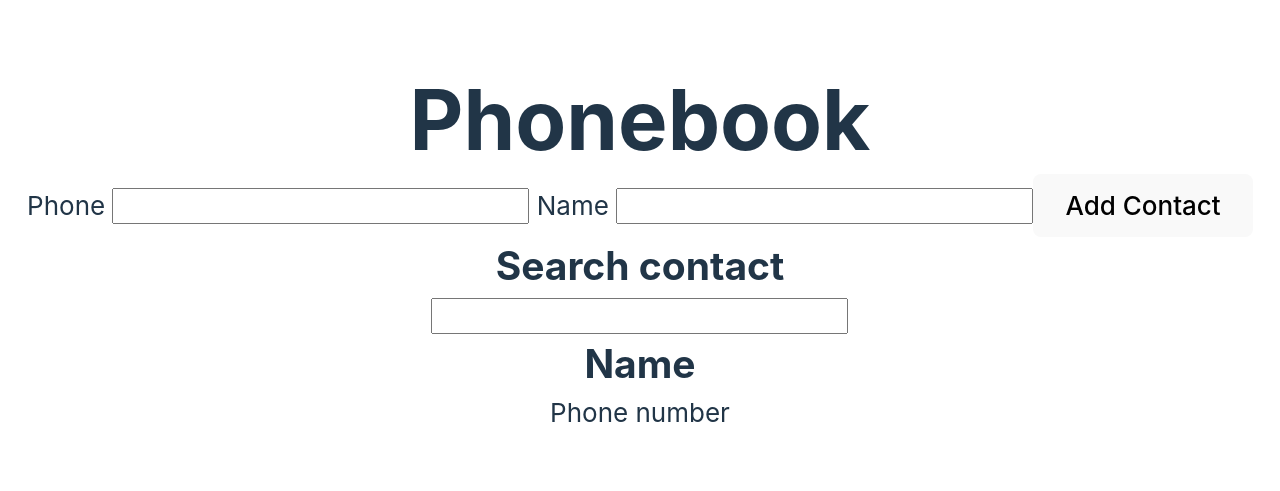
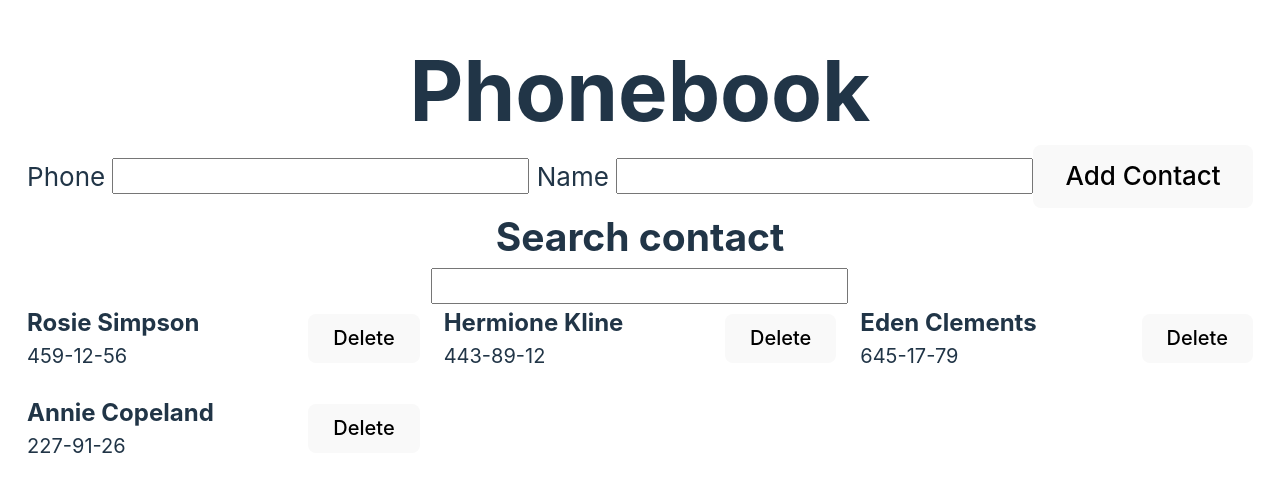
Before and after one commit to Anteycu/goit-react-hw-03, a React (Vite) app: page / in a window 1280 px wide. Shown: the part 151-642 px from the top of the page. Built offline with nearby package versions, Linux system fonts and the light colour scheme.

Commit message:
done contactsList component + some styles

```diff
--- a/src/components/Contact/Contact.jsx
+++ b/src/components/Contact/Contact.jsx
@@ -1,9 +1,14 @@
-const Contact = () => {
+import css from "./Contact.module.css";
+
+const Contact = ({ username, phoneNum }) => {
   return (
-    <li>
-      <h2>Name</h2>
-      <p>Phone number</p>
-    </li>
+    <>
+      <div className={css.contactInfo}>
+        <h2>{username}</h2>
+        <p>{phoneNum}</p>
+      </div>
+      <button type="button">Delete</button>
+    </>
   );
 };
 
--- /dev/null
+++ b/src/components/Contact/Contact.module.css
@@ -0,0 +1,9 @@
+.contactInfo {
+  display: flex;
+  flex-direction: column;
+  /* gap: 12px; */
+}
+
+.contactInfo h2 {
+  font-size: 24px;
+}
--- a/src/components/ContactList/ContactList.jsx
+++ b/src/components/ContactList/ContactList.jsx
@@ -1,9 +1,14 @@
 import Contact from "../Contact/Contact";
+import css from "./ContactList.module.css";
 
-const ContactList = () => {
+const ContactList = ({ contacts }) => {
   return (
-    <ul>
-      <Contact />
+    <ul className={css.contacts}>
+      {contacts.map(({ id, name, number }) => (
+        <li className={css.contactItem} key={id}>
+          <Contact username={name} phoneNum={number} />
+        </li>
+      ))}
     </ul>
   );
 };
--- /dev/null
+++ b/src/components/ContactList/ContactList.module.css
@@ -0,0 +1,13 @@
+.contacts {
+  display: grid;
+  grid-template-columns: 1fr 1fr 1fr;
+  gap: 24px;
+  font-size: 20px;
+  text-align: start;
+}
+
+.contactItem {
+  display: flex;
+  justify-content: space-between;
+  align-items: center;
+}
```
